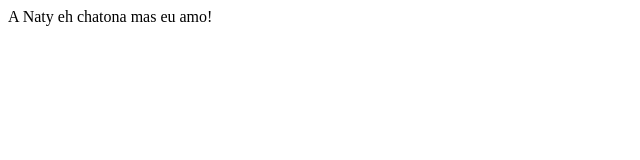
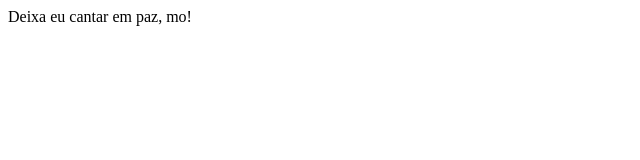
Before and after one commit to RenanPicoli/site, a plain HTML site: page index.html in a window 1280 px wide. Shown: the full height of the page, 0-640 px from the left. Drawn offline with Linux system fonts and the light colour scheme.

Commit message:
Alteracao no conteudo html

```diff
--- a/index.html
+++ b/index.html
@@ -5,6 +5,6 @@
     <title> Meu Site </title>
 </head>
 <body>
-	A Naty eh chatona mas eu amo!
+	Deixa eu cantar em paz, mo!
 </body>
 </html>
```
